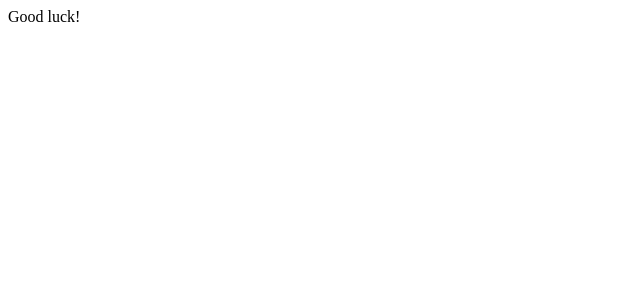
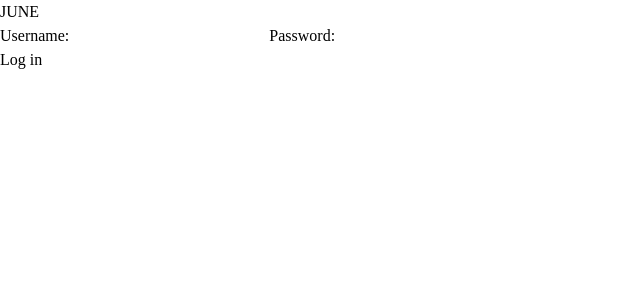
Before and after one commit to juneapp/applicant-trial, a React app: page / in a window 1280 px wide. Shown: the top 300 px of the page, without its empty margins (0-640 px from the left). Built offline with nearby package versions, Linux system fonts and the light colour scheme; the HTML template or start-up script is replaced by a standard one.

Commit message:
:passport_control: login, logout. user-context

```diff
--- a/src/App.tsx
+++ b/src/App.tsx
@@ -1,11 +1,25 @@
-import * as React from "react";
+import "./styles/preflight.css";
+import "./styles/index.css";
 
+import Providers from "./providers";
+import { RootLayout } from "./layouts";
+import { LandingPage, DashboardPage } from "./pages";
+import { useUser } from "./hooks";
+
+const Content = () => {
+    const { user } = useUser();
+
+    return (
+        <RootLayout>{!user ? <LandingPage /> : <DashboardPage />}</RootLayout>
+    );
+};
 
 const App = () => {
     return (
-      <div>Good luck!</div>
-    )
-}
-
+        <Providers>
+            <Content />
+        </Providers>
+    );
+};
 
 export default App;
--- a/src/components/Header.tsx
+++ b/src/components/Header.tsx
@@ -1,3 +1,16 @@
+import { useUser } from "../hooks";
+import { logout } from "../services";
+
 export function Header() {
-    return <header className="">{/* TODO */}</header>;
+    const { user } = useUser();
+    //TODO styling
+    return (
+        <header>
+            <h1>JUNE</h1>
+            <div>
+                {user ? <div className="">{user.username}</div> : null}
+                {user ? <button onClick={logout}>Logout</button> : null}
+            </div>
+        </header>
+    );
 }
--- a/src/components/LoginForm.tsx
+++ b/src/components/LoginForm.tsx
@@ -1,5 +1,6 @@
 import { useState, useRef, useEffect } from "react";
-import { loginWithUserNameAndPassword } from "../services";
+import { loginWithCredentials } from "../services";
+import { useUser } from "../hooks";
 
 export function LoginForm() {
     const [username, setUsername] = useState("");
@@ -10,6 +11,8 @@ export function LoginForm() {
     const userNameInputRef = useRef<HTMLInputElement>(null);
     const formErrorRef = useRef<HTMLDivElement>(null);
     const errorSummaryRef = useRef<HTMLDivElement>(null);
+
+    const { addUser } = useUser();
 
     useEffect(() => {
         userNameInputRef.current?.focus();
@@ -32,6 +35,7 @@ export function LoginForm() {
         let isValid = true;
         if (username.trim() === "") {
             setUsernameError("Username is required");
+
             isValid = false;
         } else if (username.trim().length < 5) {
             setUsernameError("Username must be at least 5 characters long");
@@ -54,7 +58,9 @@ export function LoginForm() {
         e.preventDefault();
         if (validateForm()) {
             try {
-                await loginWithUserNameAndPassword(username, password);
+                const userData = await loginWithCredentials(username, password);
+                console.log({ userData });
+                addUser(userData);
             } catch (err: unknown) {
                 if (err instanceof Error) {
                     console.error("Login failed:", err);
@@ -64,6 +70,7 @@ export function LoginForm() {
         }
     };
 
+    //TODO styling
     return (
         <form onSubmit={handleSubmit}>
             <div className="form-error" ref={errorSummaryRef} tabIndex={-1}>
--- /dev/null
+++ b/src/contexts/UserContext.tsx
@@ -0,0 +1,26 @@
+import { createContext, useState } from "react";
+import type { User } from "../types";
+
+export const UserContext = createContext<
+    | {
+          user: User | null;
+          addUser: (userData: User) => void;
+      }
+    | undefined
+>(undefined);
+
+export const UserProvider = ({ children }) => {
+    const [user, setUser] = useState<User | null>(null);
+
+    const addUser = (userData: User) => {
+        setUser(userData);
+    };
+
+    return (
+        <UserContext.Provider value={{ user, addUser }}>
+            {children}
+        </UserContext.Provider>
+    );
+};
+
+export default UserContext;
--- /dev/null
+++ b/src/contexts/index.ts
@@ -0,0 +1 @@
+export * from "./UserContext";
--- /dev/null
+++ b/src/hooks/index.ts
@@ -0,0 +1 @@
+export * from "./use-user";
--- /dev/null
+++ b/src/hooks/use-user.tsx
@@ -0,0 +1,7 @@
+import { useContext } from "react";
+
+import { UserContext } from "../contexts";
+
+export const useUser = () => {
+    return useContext(UserContext);
+};
--- a/src/layouts/RootLayout.tsx
+++ b/src/layouts/RootLayout.tsx
@@ -1,7 +1,9 @@
+import { Header } from "../components";
+
 export function RootLayout({ children }: { children: React.ReactNode }) {
     return (
         <main className="">
-            {/* //TODO Header */}
+            <Header />
             {children}
         </main>
     );
--- a/src/pages/LandingPage.tsx
+++ b/src/pages/LandingPage.tsx
@@ -1,8 +1,9 @@
+import { LoginForm } from "../components";
+
 export function LandingPage() {
     return (
         <div>
-            <h1>Welcome to JUNE</h1>
-            {/* //TODO LoginForm */}
+            <LoginForm />
         </div>
     );
 }
--- /dev/null
+++ b/src/providers.tsx
@@ -0,0 +1,5 @@
+import { UserProvider } from "./contexts";
+
+export default function Providers({ children }) {
+    return <UserProvider>{children}</UserProvider>;
+}
--- a/src/services/auth.ts
+++ b/src/services/auth.ts
@@ -1,9 +1,6 @@
 import { API_BASE_URL } from "../constants";
 
-export async function loginWithUserNameAndPassword(
-    username: string,
-    password: string
-) {
+export async function loginWithCredentials(username: string, password: string) {
     const response = await fetch(`${API_BASE_URL}/auth/login_check`, {
         method: "POST",
         headers: {
@@ -21,6 +18,7 @@ export async function loginWithUserNameAndPassword(
 
     // document.cookie = `token=${token}; max-age=${60}`;
     document.cookie = `token=${token}; max-age=${60 * 60 * 24 * 7}`;
+    return data.user;
 }
 
 export function logout() {
```
